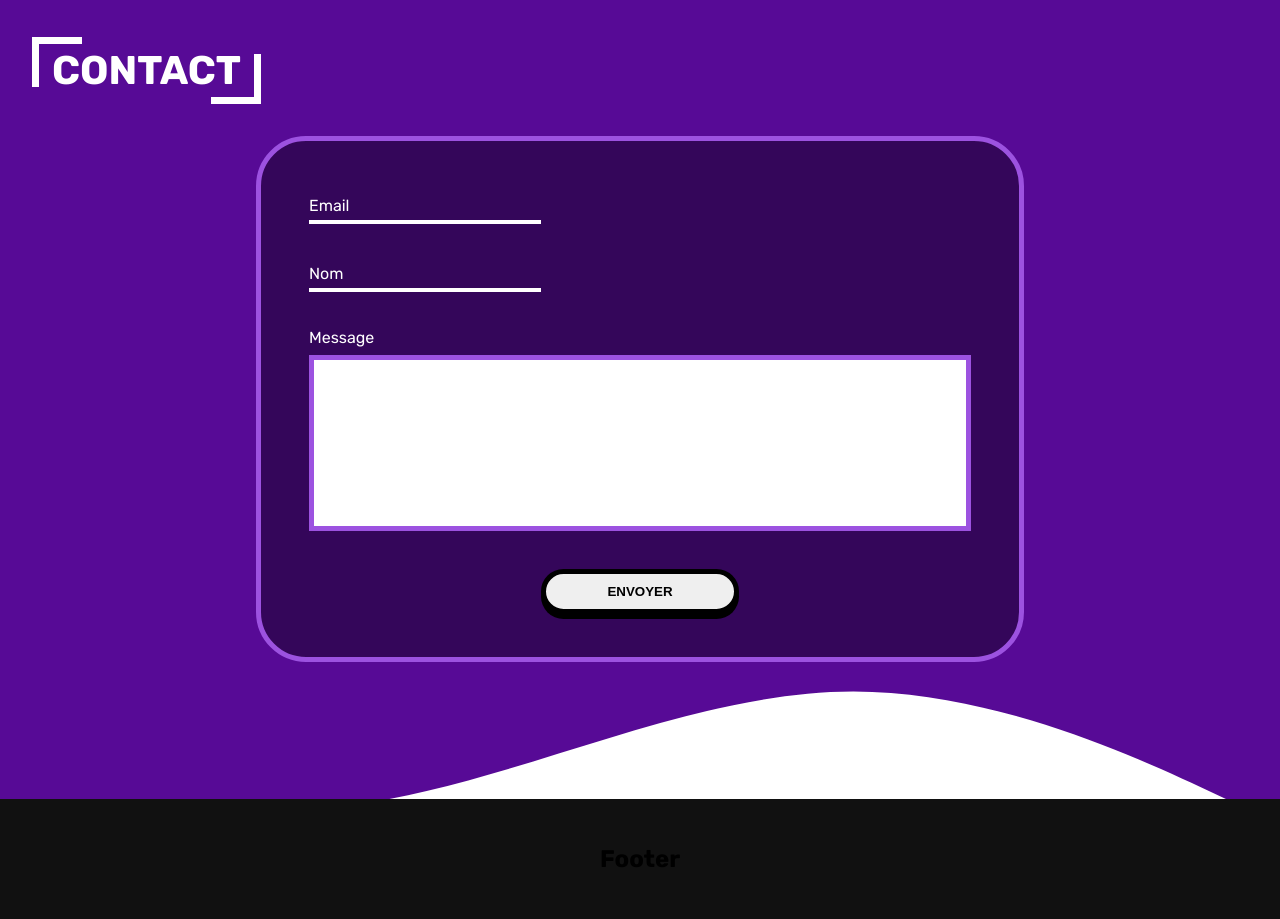
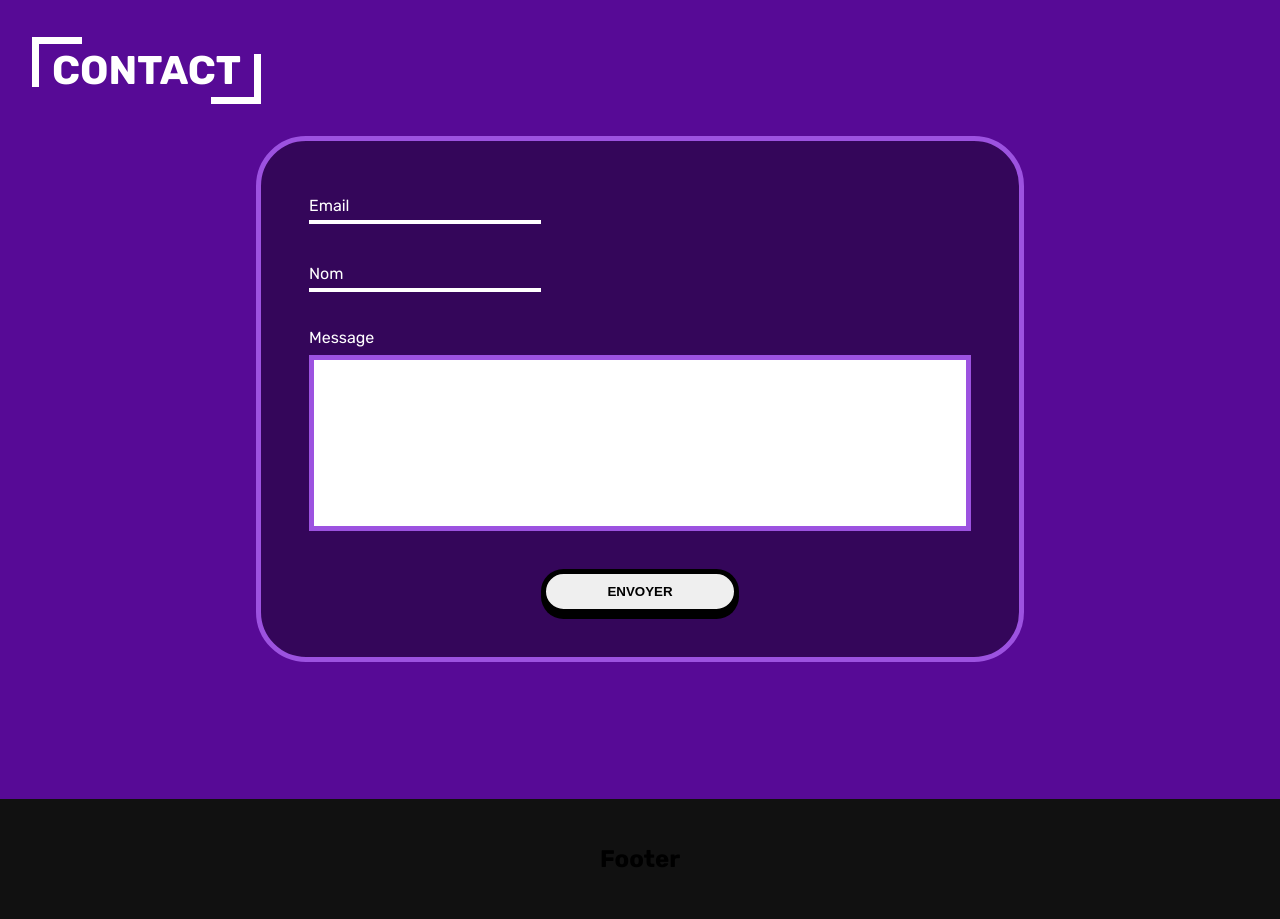
Before and after one commit to Shindarik/CV, a PHP site: page / in a window 1280 px wide. Shown: the part 4116-5035 px from the top of the page. Run offline with PHP 8.4, Linux system fonts and the light colour scheme.

Commit message:
Update style.css

```diff
--- a/assets/style.css
+++ b/assets/style.css
@@ -788,7 +788,9 @@ form{
     background-color: rgba(0, 0, 0, 0.4);
     border: solid rgb(156, 82, 224) 5px;
     border-radius: 50px;
+    transition: all .5s ease;
 }
+
 
 .check{
     position: relative;
@@ -878,20 +880,6 @@ form{
     background-color: #1b042e;
     color: white;
 }
-
-
-.wave{
-    position: absolute;
-    bottom: 0;
-    left: 0;
-    width: 100%;
-    height: 15%;
-    z-index: 1;
-    background: url(/images/wave.svg);
-    background-size: cover;
-    background-position: center;
-}
-
 
 footer{
     height: 15vh;
```
